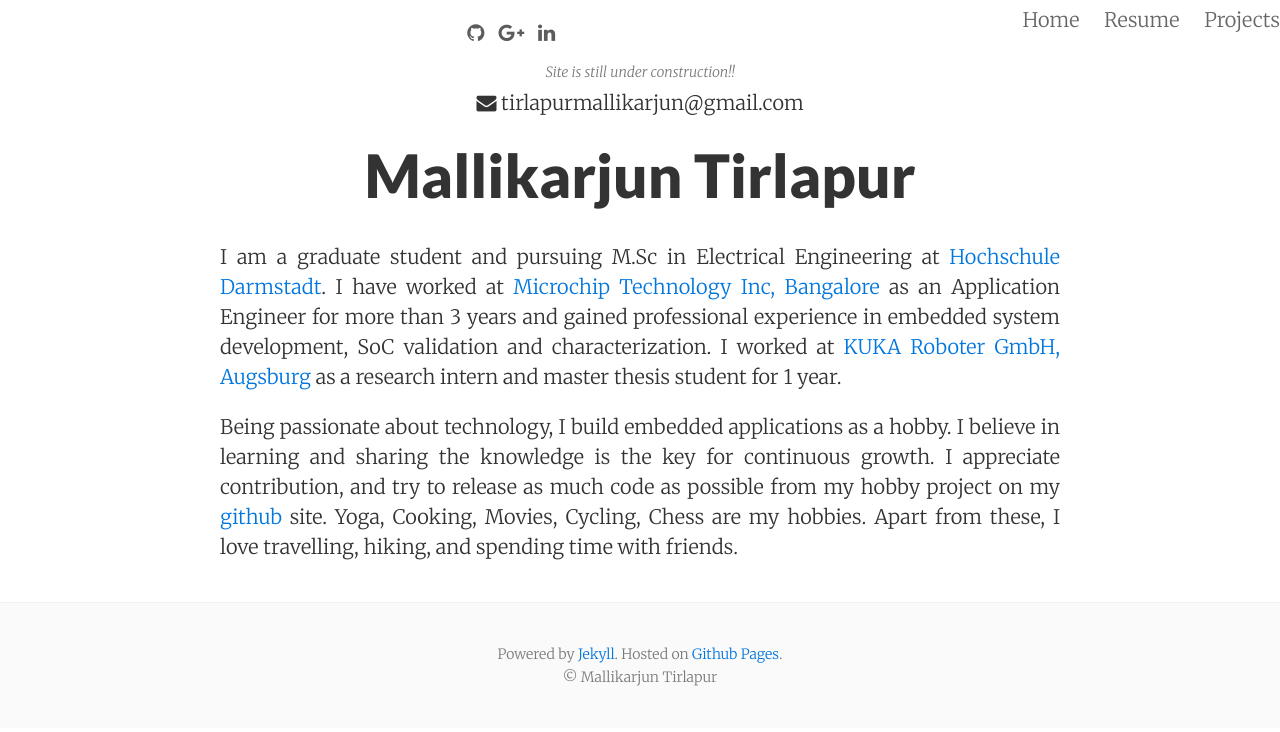
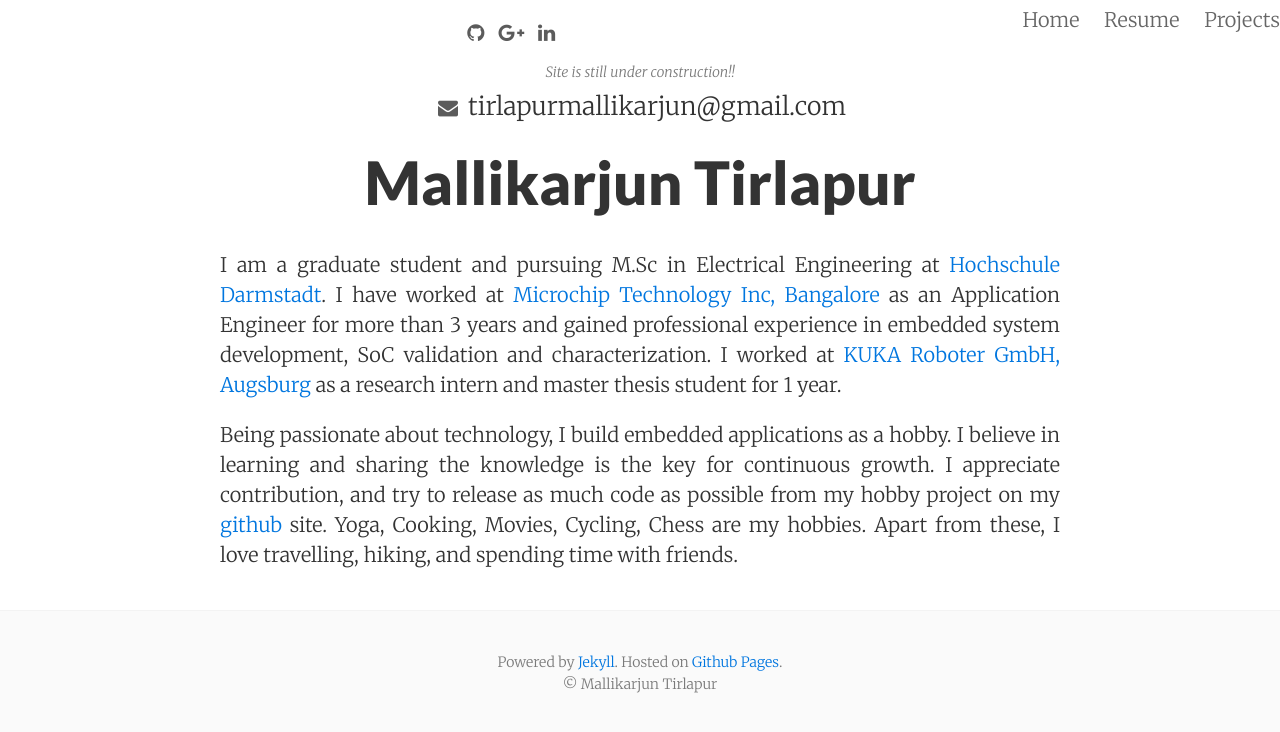
Before and after one commit to MallikarjunTirlapur/MallikarjunTirlapur.github.io, a Jekyll site: the page built from index.html, in a window 1280 px wide. Shown: the top 732 px of the page. Built offline with Jekyll 4.4.1, drawn with Linux system fonts in a browser that asks for light colours; nearby versions of some CDN libraries.

Commit message:
Update header.html

```diff
--- a/_includes/header.html
+++ b/_includes/header.html
@@ -13,7 +13,7 @@
       <a class="fa fa-google-plus" href="https://plus.google.com/u/0/113386734464258895937/posts"></a>
      <a class="fa fa-linkedin" href="https://de.linkedin.com/pub/mallikarjun-tirlapur/23/400/b51"></a>
 
-
+ <div class="measure">
   <div class="left">
  <left> <span class="post-meta small">Site is still under construction!! </span><left>
   </div>
```
